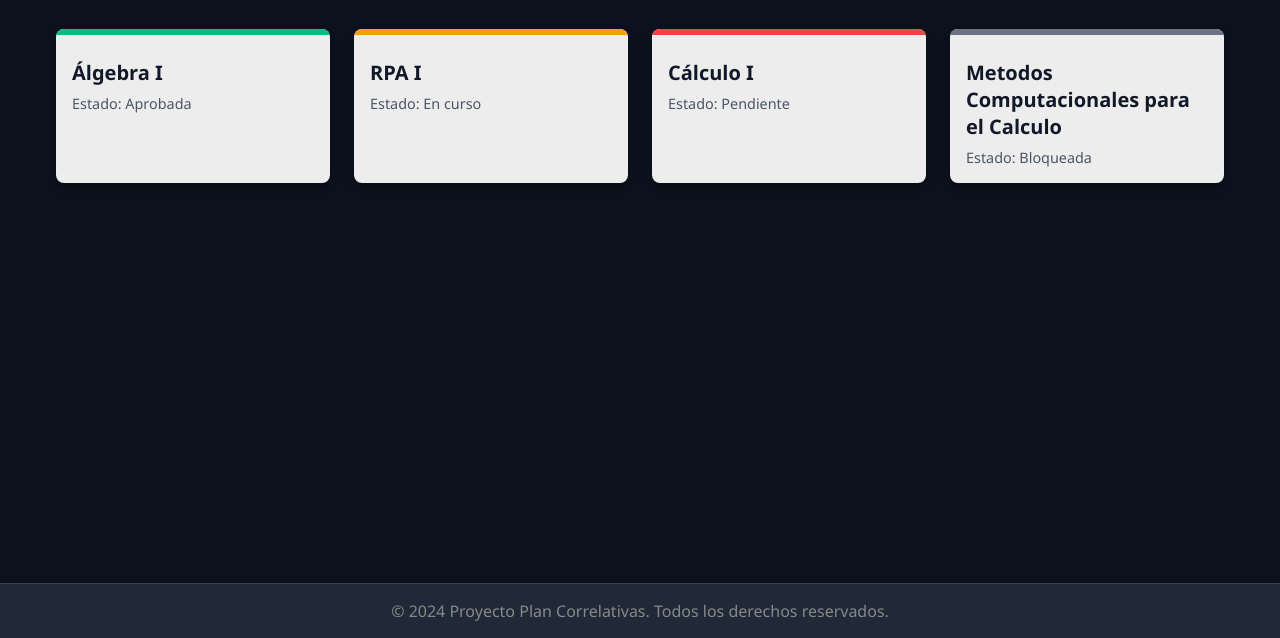
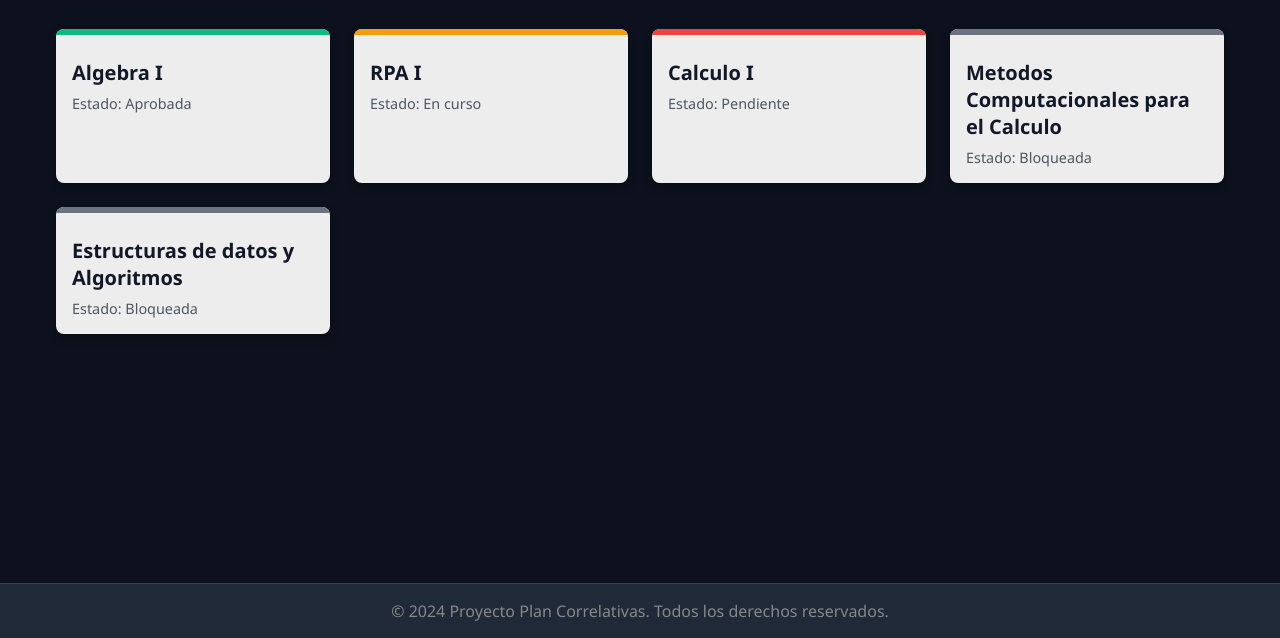
Before and after one commit to Carloshha12/ProyectoPlanCorrelativas, a plain HTML site: page src/index.html in a window 1280 px wide. Shown: the part 186-824 px from the top of the page. Drawn offline with Linux system fonts and the light colour scheme.

Commit message:
Probamos branch

```diff
--- a/src/index.html
+++ b/src/index.html
@@ -32,7 +32,7 @@
             <div class="card aprobada" onclick="verDetalle('Algebra I', 'Aprobada')">
                 <div class="card-header"></div>
                 <div class="card-body">
-                    <h2 class="card-title">Álgebra I</h2>
+                    <h2 class="card-title">Algebra I</h2>
                     <p class="card-status">Estado: Aprobada</p>
                 </div>
             </div>
@@ -48,7 +48,7 @@
             <div class="card pendiente" onclick="verDetalle('Calculo I', 'Pendiente')">
                 <div class="card-header"></div>
                 <div class="card-body">
-                    <h2 class="card-title">Cálculo I</h2>
+                    <h2 class="card-title">Calculo I</h2>
                     <p class="card-status">Estado: Pendiente</p>
                 </div>
             </div>
@@ -57,6 +57,13 @@
                 <div class="card-header"></div>
                 <div class="card-body">
                     <h2 class="card-title">Metodos Computacionales para el Calculo</h2>
+                    <p class="card-status">Estado: Bloqueada</p>
+                </div>
+            </div>
+            <div class="card bloqueada" onclick="verDetalle('Estructuras de datos y Algoritmos', 'Bloqueada')">
+                <div class="card-header"></div>
+                <div class="card-body">
+                    <h2 class="card-title">Estructuras de datos y Algoritmos</h2>
                     <p class="card-status">Estado: Bloqueada</p>
                 </div>
             </div>
```
